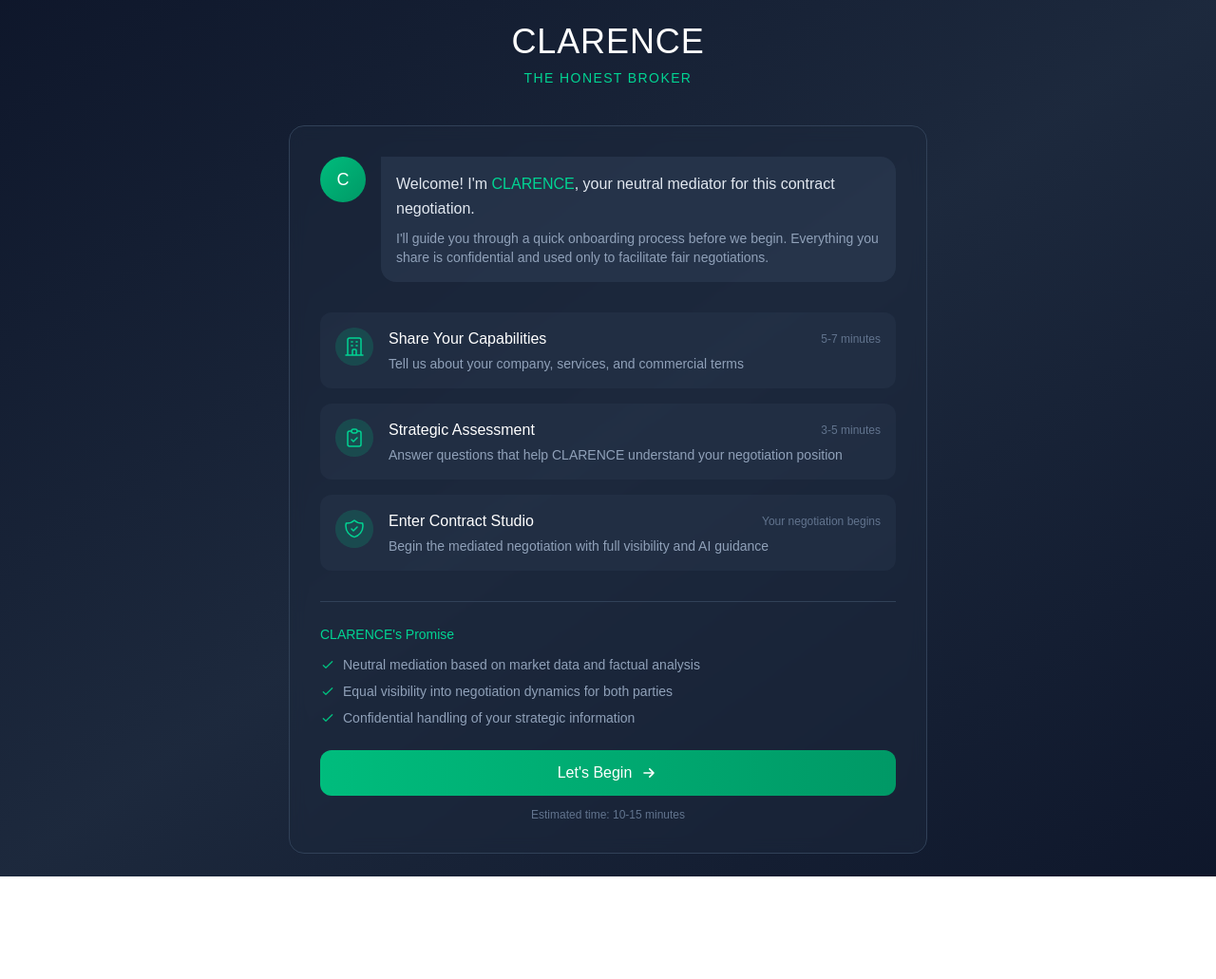
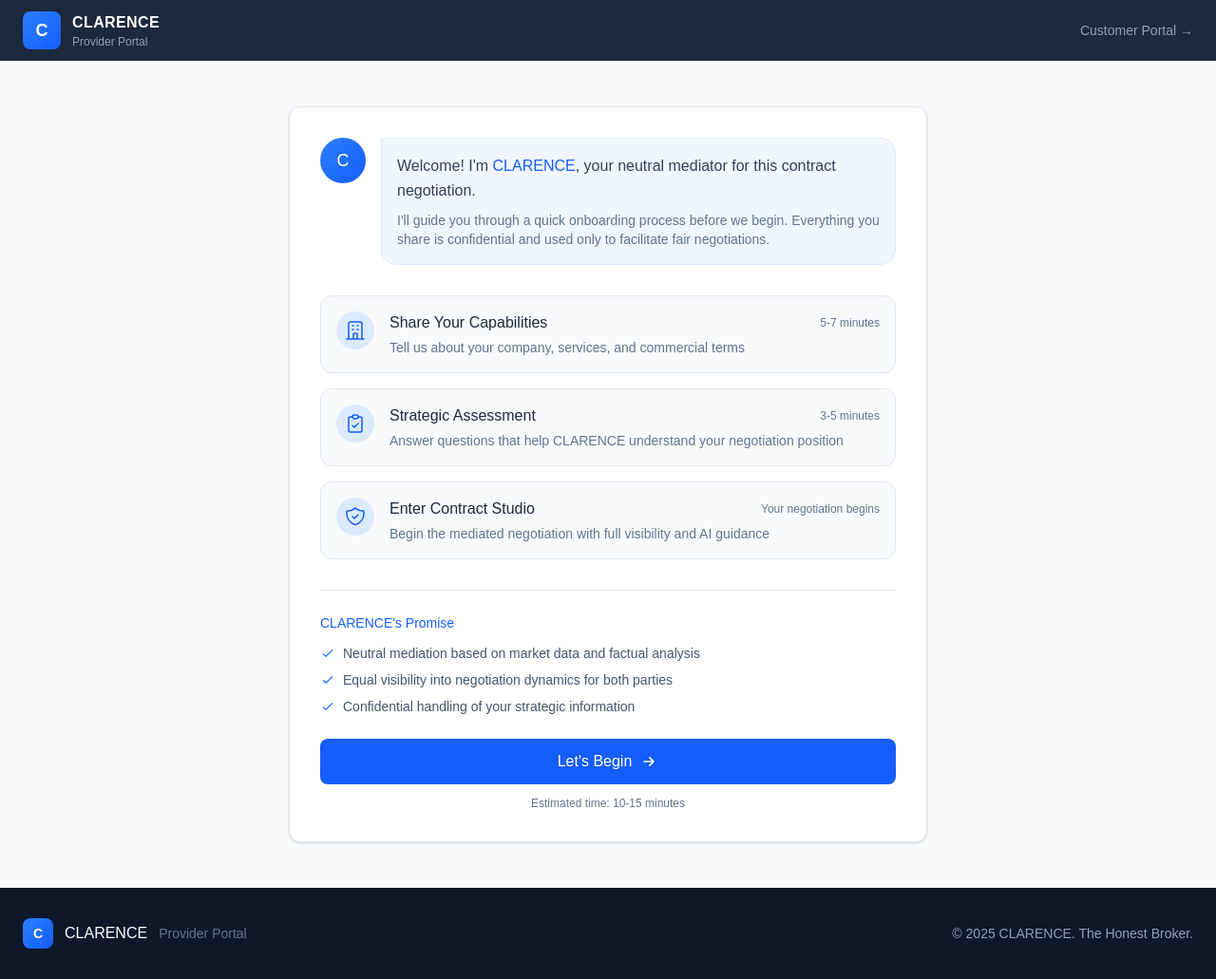
Before and after one commit to SpikeIreland/clarence, a Next.js app: page /provider/welcome in a window 1280 px wide. Shown: the whole page at 95% size. Before the commit the page ends 923 px from the top, so only its background shows below. Built offline with nearby package versions, Linux system fonts and the light colour scheme.

Commit message:
Feature: Redesigned Provider Welcome page with branded styling - slate-800 header with blue gradient logo, white backdrop, Provider Blue accents, animated onboarding steps, consistent header/footer

```diff
--- a/app/provider/welcome/page.tsx
+++ b/app/provider/welcome/page.tsx
@@ -1,19 +1,89 @@
 'use client'
+
+// ============================================================================
+// SECTION 1: IMPORTS
+// ============================================================================
+
 import { useState, useEffect, Suspense } from 'react'
 import { useRouter, useSearchParams } from 'next/navigation'
+import Link from 'next/link'
 
 // ============================================================================
-// SECTION 1: MAIN COMPONENT WRAPPER (Suspense)
+// SECTION 2: SHARED HEADER COMPONENT
+// ============================================================================
+
+function ProviderHeader() {
+    return (
+        <header className="bg-slate-800 text-white">
+            <div className="container mx-auto px-6">
+                <nav className="flex justify-between items-center h-16">
+                    {/* Logo & Brand - Blue gradient for Provider */}
+                    <Link href="/" className="flex items-center gap-3">
+                        <div className="w-10 h-10 bg-gradient-to-br from-blue-500 to-blue-600 rounded-lg flex items-center justify-center">
+                            <span className="text-white font-bold text-lg">C</span>
+                        </div>
+                        <div>
+                            <div className="font-semibold text-white tracking-wide">CLARENCE</div>
+                            <div className="text-xs text-slate-400">Provider Portal</div>
+                        </div>
+                    </Link>
+
+                    {/* Right: Customer Portal Link */}
+                    <div className="flex items-center gap-4">
+                        <Link
+                            href="/auth/login"
+                            className="text-sm text-slate-400 hover:text-white transition-colors"
+                        >
+                            Customer Portal →
+                        </Link>
+                    </div>
+                </nav>
+            </div>
+        </header>
+    )
+}
+
+// ============================================================================
+// SECTION 3: SHARED FOOTER COMPONENT
+// ============================================================================
+
+function ProviderFooter() {
+    return (
+        <footer className="bg-slate-900 text-slate-400 py-8">
+            <div className="container mx-auto px-6">
+                <div className="flex flex-col md:flex-row justify-between items-center">
+                    <div className="flex items-center gap-3 mb-4 md:mb-0">
+                        <div className="w-8 h-8 bg-gradient-to-br from-blue-500 to-blue-600 rounded-lg flex items-center justify-center">
+                            <span className="text-white font-bold text-sm">C</span>
+                        </div>
+                        <span className="text-white font-medium">CLARENCE</span>
+                        <span className="text-slate-500 text-sm">Provider Portal</span>
+                    </div>
+                    <div className="text-sm">
+                        © {new Date().getFullYear()} CLARENCE. The Honest Broker.
+                    </div>
+                </div>
+            </div>
+        </footer>
+    )
+}
+
+// ============================================================================
+// SECTION 4: MAIN COMPONENT WRAPPER (Suspense)
 // ============================================================================
 
 export default function ProviderWelcomePage() {
     return (
         <Suspense fallback={
-            <div className="min-h-screen bg-gradient-to-br from-slate-900 via-slate-800 to-slate-900 flex items-center justify-center">
+            <div className="min-h-screen bg-slate-50 flex flex-col">
+                <ProviderHeader />
+                <main className="flex-1 flex items-center justify-center">
                     <div className="text-center">
-                    <div className="w-10 h-10 border-3 border-slate-600 border-t-emerald-500 rounded-full animate-spin mx-auto mb-4"></div>
-                    <p className="text-slate-400">Loading...</p>
+                        <div className="w-10 h-10 border-3 border-slate-300 border-t-blue-500 rounded-full animate-spin mx-auto mb-4"></div>
+                        <p className="text-slate-500">Loading...</p>
                     </div>
+                </main>
+                <ProviderFooter />
             </div>
         }>
             <ProviderWelcomeContent />
@@ -22,7 +92,7 @@ export default function ProviderWelcomePage() {
 }
 
 // ============================================================================
-// SECTION 2: MAIN CONTENT COMPONENT
+// SECTION 5: MAIN CONTENT COMPONENT
 // ============================================================================
 
 function ProviderWelcomeContent() {
@@ -30,7 +100,7 @@ function ProviderWelcomeContent() {
     const searchParams = useSearchParams()
 
     // ========================================================================
-    // SECTION 3: STATE
+    // SECTION 6: STATE
     // ========================================================================
 
     const [currentStep, setCurrentStep] = useState(0)
@@ -40,15 +110,13 @@ function ProviderWelcomeContent() {
     const [sessionNumber, setSessionNumber] = useState<string | null>(null)
 
     // ========================================================================
-    // SECTION 4: INITIALIZATION
+    // SECTION 7: INITIALIZATION
     // ========================================================================
 
     useEffect(() => {
-        // Get session_id from URL
         const sid = searchParams.get('session_id')
         setSessionId(sid)
 
-        // Get token and session number from localStorage (set during registration)
         try {
             const storedSession = localStorage.getItem('clarence_provider_session')
             if (storedSession) {
@@ -57,7 +125,6 @@ function ProviderWelcomeContent() {
                 setToken(sessionData.token || null)
                 setSessionNumber(sessionData.sessionNumber || null)
 
-                // If no session_id in URL, use from localStorage
                 if (!sid && sessionData.sessionId) {
                     setSessionId(sessionData.sessionId)
                 }
@@ -66,7 +133,6 @@ function ProviderWelcomeContent() {
             console.error('Error reading localStorage:', e)
         }
 
-        // Auto-advance through steps with animation
         const timers: NodeJS.Timeout[] = []
 
         timers.push(setTimeout(() => setCurrentStep(1), 500))
@@ -78,11 +144,10 @@ function ProviderWelcomeContent() {
     }, [searchParams])
 
     // ========================================================================
-    // SECTION 5: NAVIGATION
+    // SECTION 8: NAVIGATION
     // ========================================================================
 
     const handleContinue = () => {
-        // Build URL with both session_id and token
         const params = new URLSearchParams()
         if (sessionId) params.set('session_id', sessionId)
         if (token) params.set('token', token)
@@ -100,7 +165,7 @@ function ProviderWelcomeContent() {
     }
 
     // ========================================================================
-    // SECTION 6: STEP DATA
+    // SECTION 9: STEP DATA
     // ========================================================================
 
     const steps = [
@@ -140,43 +205,36 @@ function ProviderWelcomeContent() {
     ]
 
     // ========================================================================
-    // SECTION 7: RENDER
+    // SECTION 10: RENDER
     // ========================================================================
 
     return (
-        <div className="min-h-screen bg-gradient-to-br from-slate-900 via-slate-800 to-slate-900 flex items-center justify-center p-6">
+        <div className="min-h-screen bg-slate-50 flex flex-col">
+            <ProviderHeader />
+
+            <main className="flex-1 flex items-center justify-center p-6 py-12">
                 <div className="max-w-2xl w-full">
-                {/* Header */}
-                <div className="text-center mb-10">
-                    <h1 className="text-4xl font-light text-white mb-2 tracking-wide">
-                        CLARENCE
-                    </h1>
-                    <p className="text-emerald-400 text-sm tracking-widest uppercase">
-                        The Honest Broker
-                    </p>
-                </div>
-
                     {/* Welcome Card */}
-                <div className="bg-slate-800/50 backdrop-blur border border-slate-700 rounded-2xl p-8">
+                    <div className="bg-white border border-slate-200 rounded-xl shadow-sm p-8">
                         {/* Session Reference */}
                         {sessionNumber && (
                             <div className="text-center mb-6">
                                 <span className="text-xs text-slate-500 uppercase tracking-wider">Session Reference</span>
-                            <p className="text-slate-300 font-mono">{sessionNumber}</p>
+                                <p className="text-slate-700 font-mono font-medium">{sessionNumber}</p>
                             </div>
                         )}
 
                         {/* CLARENCE Introduction */}
                         <div className="mb-8">
                             <div className="flex items-start gap-4 mb-6">
-                            <div className="w-12 h-12 rounded-full bg-gradient-to-br from-emerald-500 to-emerald-600 flex items-center justify-center flex-shrink-0">
+                                <div className="w-12 h-12 rounded-full bg-gradient-to-br from-blue-500 to-blue-600 flex items-center justify-center flex-shrink-0">
                                     <span className="text-white text-lg font-medium">C</span>
                                 </div>
-                            <div className="bg-slate-700/50 rounded-2xl rounded-tl-none p-4 flex-1">
-                                <p className="text-slate-200 leading-relaxed">
-                                    Welcome! I&apos;m <span className="text-emerald-400 font-medium">CLARENCE</span>, your neutral mediator for this contract negotiation.
+                                <div className="bg-blue-50 border border-blue-100 rounded-2xl rounded-tl-none p-4 flex-1">
+                                    <p className="text-slate-700 leading-relaxed">
+                                        Welcome! I&apos;m <span className="text-blue-600 font-medium">CLARENCE</span>, your neutral mediator for this contract negotiation.
                                     </p>
-                                <p className="text-slate-400 text-sm mt-2">
+                                    <p className="text-slate-500 text-sm mt-2">
                                         I&apos;ll guide you through a quick onboarding process before we begin. Everything you share is confidential and used only to facilitate fair negotiations.
                                     </p>
                                 </div>
@@ -185,50 +243,50 @@ function ProviderWelcomeContent() {
 
                         {/* Steps */}
                         <div className="space-y-4 mb-8">
-                        {steps.map((step, index) => (
+                            {steps.map((step) => (
                                 <div
                                     key={step.number}
                                     className={`flex items-start gap-4 p-4 rounded-xl transition-all duration-500 ${currentStep >= step.number || showAllSteps
-                                        ? 'bg-slate-700/30 opacity-100 translate-x-0'
+                                        ? 'bg-slate-50 border border-slate-200 opacity-100 translate-x-0'
                                         : 'opacity-0 -translate-x-4'
                                         }`}
                                 >
                                     <div className={`w-10 h-10 rounded-full flex items-center justify-center flex-shrink-0 transition-colors duration-300 ${currentStep >= step.number || showAllSteps
-                                        ? 'bg-emerald-500/20 text-emerald-400'
-                                        : 'bg-slate-700 text-slate-500'
+                                        ? 'bg-blue-100 text-blue-600'
+                                        : 'bg-slate-100 text-slate-400'
                                         }`}>
                                         {step.icon}
                                     </div>
                                     <div className="flex-1">
                                         <div className="flex items-center justify-between">
-                                        <h3 className="text-white font-medium">{step.title}</h3>
+                                            <h3 className="text-slate-800 font-medium">{step.title}</h3>
                                             <span className="text-xs text-slate-500">{step.duration}</span>
                                         </div>
-                                    <p className="text-slate-400 text-sm mt-1">{step.description}</p>
+                                        <p className="text-slate-500 text-sm mt-1">{step.description}</p>
                                     </div>
                                 </div>
                             ))}
                         </div>
 
                         {/* CLARENCE Promise */}
-                    <div className={`border-t border-slate-700 pt-6 mb-6 transition-all duration-500 ${showAllSteps ? 'opacity-100' : 'opacity-0'
+                        <div className={`border-t border-slate-200 pt-6 mb-6 transition-all duration-500 ${showAllSteps ? 'opacity-100' : 'opacity-0'
                             }`}>
-                        <h4 className="text-emerald-400 text-sm font-medium mb-3">CLARENCE&apos;s Promise</h4>
-                        <ul className="space-y-2 text-sm text-slate-400">
+                            <h4 className="text-blue-600 text-sm font-medium mb-3">CLARENCE&apos;s Promise</h4>
+                            <ul className="space-y-2 text-sm text-slate-600">
                                 <li className="flex items-center gap-2">
-                                <svg className="w-4 h-4 text-emerald-500" fill="none" stroke="currentColor" viewBox="0 0 24 24">
+                                    <svg className="w-4 h-4 text-blue-500" fill="none" stroke="currentColor" viewBox="0 0 24 24">
                                         <path strokeLinecap="round" strokeLinejoin="round" strokeWidth={2} d="M5 13l4 4L19 7" />
                                     </svg>
                                     Neutral mediation based on market data and factual analysis
                                 </li>
                                 <li className="flex items-center gap-2">
-                                <svg className="w-4 h-4 text-emerald-500" fill="none" stroke="currentColor" viewBox="0 0 24 24">
+                                    <svg className="w-4 h-4 text-blue-500" fill="none" stroke="currentColor" viewBox="0 0 24 24">
                                         <path strokeLinecap="round" strokeLinejoin="round" strokeWidth={2} d="M5 13l4 4L19 7" />
                                     </svg>
                                     Equal visibility into negotiation dynamics for both parties
                                 </li>
                                 <li className="flex items-center gap-2">
-                                <svg className="w-4 h-4 text-emerald-500" fill="none" stroke="currentColor" viewBox="0 0 24 24">
+                                    <svg className="w-4 h-4 text-blue-500" fill="none" stroke="currentColor" viewBox="0 0 24 24">
                                         <path strokeLinecap="round" strokeLinejoin="round" strokeWidth={2} d="M5 13l4 4L19 7" />
                                     </svg>
                                     Confidential handling of your strategic information
@@ -240,7 +298,7 @@ function ProviderWelcomeContent() {
                         <div className={`transition-all duration-500 ${showAllSteps ? 'opacity-100' : 'opacity-0'}`}>
                             <button
                                 onClick={handleContinue}
-                            className="w-full py-3 bg-gradient-to-r from-emerald-500 to-emerald-600 hover:from-emerald-600 hover:to-emerald-700 text-white rounded-xl font-medium transition-all duration-300 flex items-center justify-center gap-2"
+                                className="w-full py-3 bg-blue-600 hover:bg-blue-700 text-white rounded-lg font-medium transition-all duration-300 flex items-center justify-center gap-2 cursor-pointer"
                             >
                                 Let&apos;s Begin
                                 <svg className="w-5 h-5" fill="none" stroke="currentColor" viewBox="0 0 24 24">
@@ -256,13 +314,16 @@ function ProviderWelcomeContent() {
                         {!showAllSteps && (
                             <button
                                 onClick={handleSkip}
-                            className="w-full mt-4 text-slate-500 hover:text-slate-400 text-sm transition-colors"
+                                className="w-full mt-4 text-slate-400 hover:text-slate-600 text-sm transition-colors cursor-pointer"
                             >
                                 Skip animation →
                             </button>
                         )}
                     </div>
                 </div>
+            </main>
+
+            <ProviderFooter />
         </div>
     )
 }
```
Lines whose indentation alone changed are shown as unchanged.
